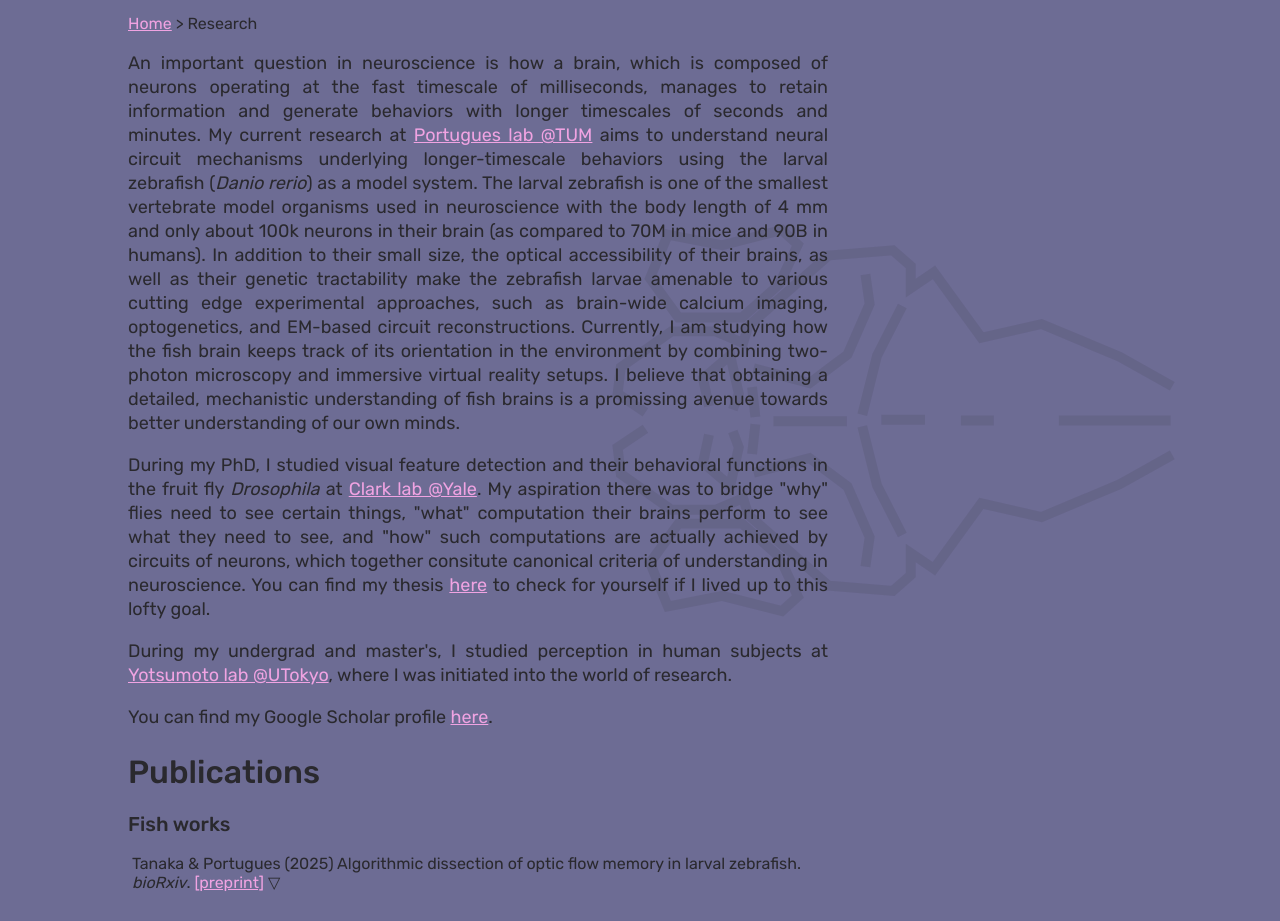
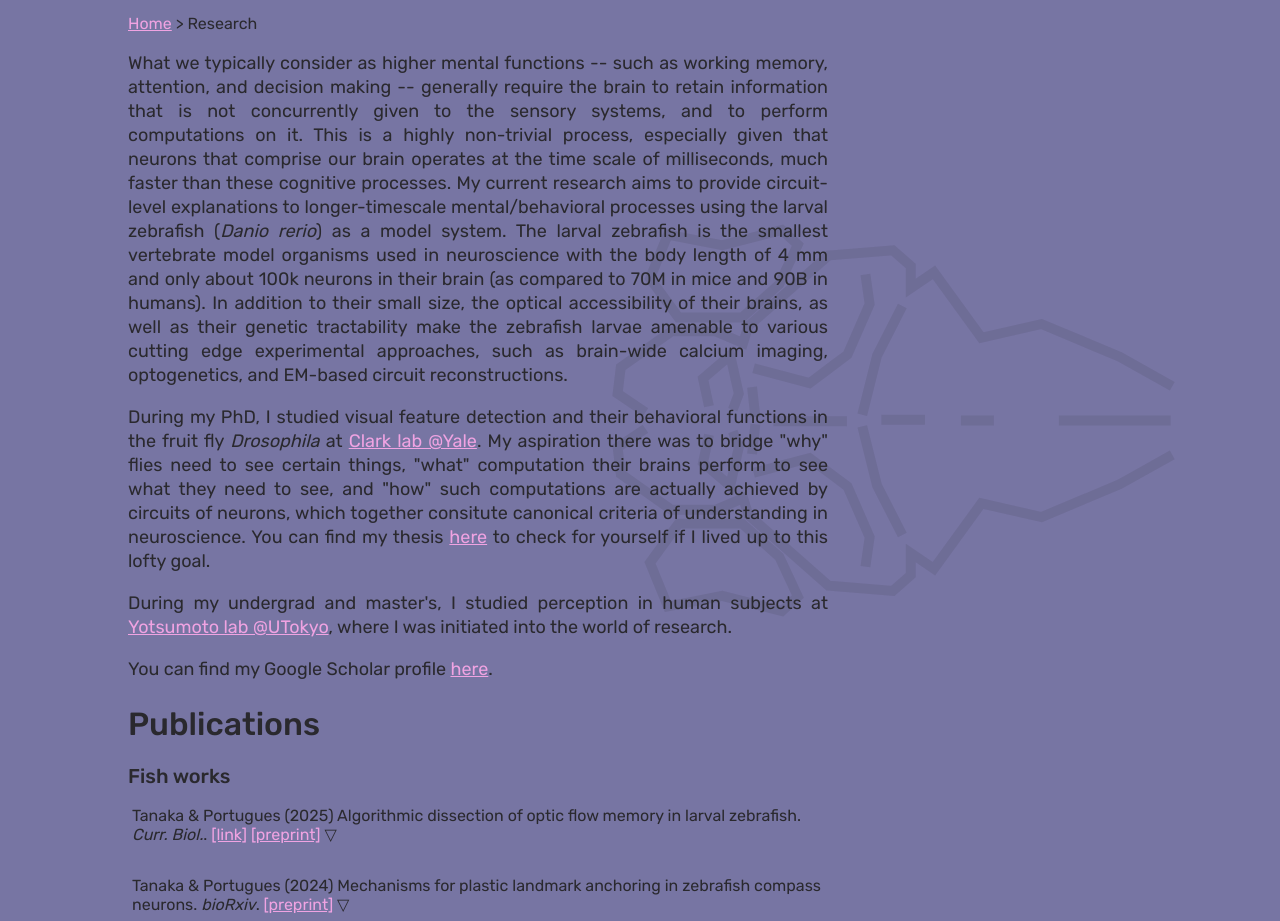
Before and after one commit to ryosukecooltanaka/ryosukecooltanaka.github.io, a plain HTML site: page research.html in a window 1280 px wide. Shown: the part 140-1061 px from the top of the page. Drawn offline with Linux system fonts and the light colour scheme.

Commit message:
pub update

```diff
--- a/mystyle.css
+++ b/mystyle.css
@@ -1,7 +1,7 @@
 /* color scheme */
 
 :root{
-  --c1: #6d6c94; /* background */
+  --c1: #7775a3; /* background */
   --c2: #2a292e; /* text */
   --c3: #f0a3e2; /* link */
   --c4: #87ffd3; /* hover */
--- a/research.html
+++ b/research.html
@@ -20,23 +20,20 @@
       <a href="./index.html">Home</a> > Research
     </div>
     <p>
-      An important question in neuroscience is how a brain, which is composed of
-      neurons operating at the fast timescale of milliseconds, manages to retain
-      information and generate behaviors with longer timescales of seconds and
-      minutes. My current research at <a href='https://portugueslab.com/'>Portugues lab @TUM</a>
-      aims to understand neural circuit mechanisms underlying longer-timescale behaviors
-      using the larval zebrafish (<i>Danio rerio</i>) as a model system.
-      The larval zebrafish is one of the smallest vertebrate model organisms used
+	  What we typically consider as higher mental functions -- such as working memory,
+	  attention, and decision making -- generally require the brain to retain information
+	  that is not concurrently given to the sensory systems, and to perform computations on it.
+	  This is a highly non-trivial process, especially given that neurons that comprise our
+	  brain operates at the time scale of milliseconds, much faster than these cognitive processes.
+	  My current research aims to provide circuit-level explanations to longer-timescale
+	  mental/behavioral processes using the larval zebrafish (<i>Danio rerio</i>) as a model system.
+      The larval zebrafish is the smallest vertebrate model organisms used
       in neuroscience with the body length of 4 mm and only about 100k neurons
       in their brain (as compared to 70M in mice and 90B in humans).
       In addition to their small size, the optical accessibility of their brains, as well
       as their genetic tractability make the zebrafish larvae amenable to various
       cutting edge experimental approaches, such as brain-wide calcium imaging,
-      optogenetics, and EM-based circuit reconstructions. Currently, I am
-      studying how the fish brain keeps track of its orientation in the environment
-      by combining two-photon microscopy and immersive virtual reality setups.
-      I believe that obtaining a detailed, mechanistic understanding of
-      fish brains is a promissing avenue towards better understanding of our own minds.
+      optogenetics, and EM-based circuit reconstructions.
     </p>
     <p>
       During my PhD, I studied visual feature detection and their behavioral
@@ -61,7 +58,8 @@
     <ul class="publist">
 
       <li class="pub" id="TP25">Tanaka & Portugues (2025)
-        Algorithmic dissection of optic flow memory in larval zebrafish. <i>bioRxiv</i>.
+        Algorithmic dissection of optic flow memory in larval zebrafish. <i>Curr. Biol.</i>.
+	  <a href="https://www.cell.com/current-biology/fulltext/S0960-9822(25)01113-3">[link]</a>
       <a href="https://www.biorxiv.org/content/10.1101/2025.04.15.648832v1">[preprint]</a></li>
 
       <li class="pubcomm">
@@ -124,7 +122,7 @@
 
       <li class="pub" id="TC23">Tanaka, Zhou, Agrochao, Badwan, Au, Matos, & Clark (2023)
         Neural mechanisms to incorporate visual counterevidence in self-movement estimation. <i>Curr. Biol.</i>.
-      <a href="https://www.sciencedirect.com/science/article/pii/S0960982223013696">[link]</a>
+      <a href="https://www.cell.com/current-biology/fulltext/S0960-9822(23)01369-6">[link]</a>
       <a href="https://www.biorxiv.org/content/10.1101/2023.01.04.522814v2">[preprint]</a></li>
 
       <li class="pubcomm">
@@ -160,7 +158,7 @@
       </li>
 
       <li class="pub" id="TC22a">Tanaka & Clark (2022) Neural mechanisms to exploit positional geometry for collision avoidance. <i>Curr. Biol.</i>
-      <a href="https://www.sciencedirect.com/science/article/abs/pii/S0960982222005929">[link]</a>
+      <a href="https://www.cell.com/current-biology/fulltext/S0960-9822(22)00592-9">[link]</a>
       <a href="https://www.biorxiv.org/content/10.1101/2021.12.11.472218v1">[preprint]</a></li>
 
       <li class="pubcomm">
@@ -196,7 +194,7 @@
       </li>
 
       <li class="pub" id="TC20">Tanaka & Clark (2020) Object-Displacement-Sensitive Visual Neurons Drive Freezing in <i>Drosophila</i>. <i>Curr. Biol.</i>
-      <a href="https://www.sciencedirect.com/science/article/pii/S0960982220305844">[link]</a></li>
+      <a href="https://www.cell.com/current-biology/fulltext/S0960-9822(20)30584-4">[link]</a></li>
 
       <li class="pubcomm">
         The visual system of <i>Drosophila</i> is equipped with a suite of visual
```
Also changed, not shown: index.html (+1 -1 lines).
